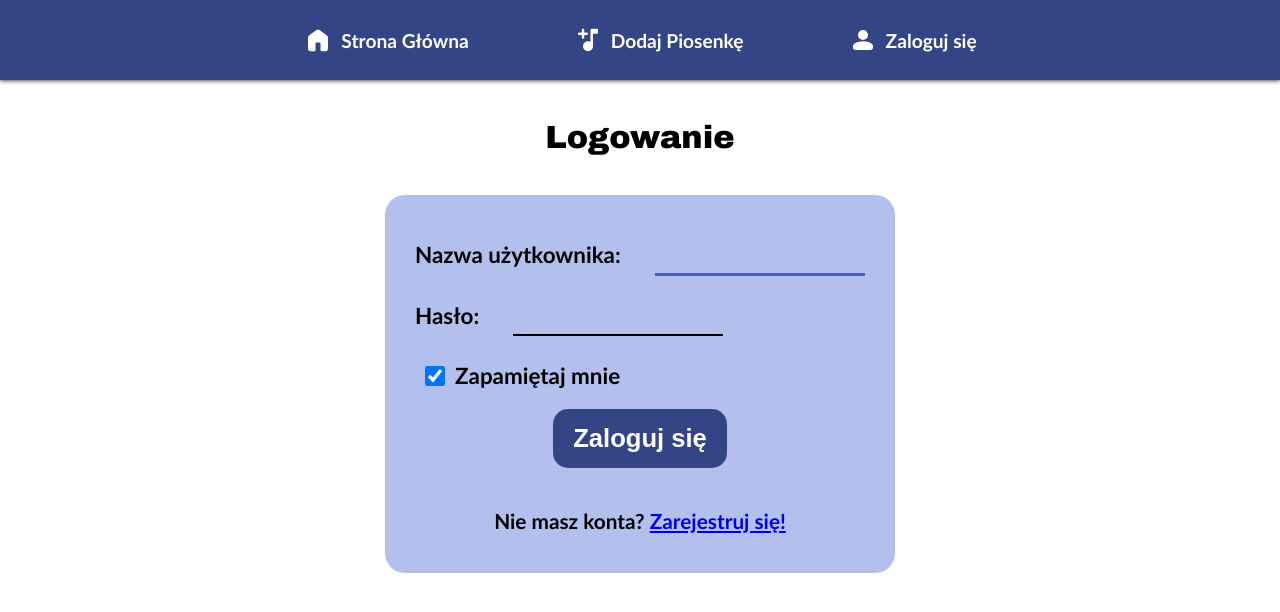
After one commit to broccoli-head/MusicHead, a Django app: page /login/ in a window 1280 px wide. The commit adds this page. Shown: the top 612 px of the page. Run offline with Django 5.2, Linux system fonts and the light colour scheme.

Commit message:
Działa strona logowania i rejestracji

```diff
--- a/MusicHead/strona/static/styl.css
+++ b/MusicHead/strona/static/styl.css
@@ -25,7 +25,7 @@ nav {
     text-decoration: none;
     color: white;
     font-size: 1.2em;
-    padding: 5px 15px;
+    padding: 10px 20px;
     display: flex;
     align-items: center;
     border-radius: 15px;
@@ -42,6 +42,7 @@ nav {
 
 main {
     margin: 120px 15vw;
+    margin-bottom: 0;
 }
 main h1 {
     margin-bottom: 40px;
@@ -73,14 +74,18 @@ form input {
     align-items: center;
 }
 
-.pole {
+.pole, .login input {
     font-size: 1.2em;
     border: none;
     border-bottom: 2px solid black;
+    background-color: transparent;
     outline: none;
 }
-.pole:focus {
-    border-bottom: 3px solid #344585;
+.login input {
+    width: 200px;
+}
+.pole:focus, .login input:focus {
+    border-bottom: 3px solid #4260cb;
 }
 .poleData {
     font-family: Arial, Helvetica, sans-serif;
@@ -98,7 +103,7 @@ form input {
     align-items: center;
 }
 
-#zatwierdz, #przeslijZdjecie {
+#zatwierdz, #przeslijZdjecie, .login button {
     background-color: #344585;
     color: white;
     font-weight: bold;
@@ -108,7 +113,7 @@ form input {
     transition: 0.2s;
 }
 
-#przeslijZdjecie {
+#przeslijZdjecie, .login button {
     width: max-content;
     height: max-content;
     display: flex;
@@ -116,7 +121,7 @@ form input {
     gap: 10px;
     padding: 10px 15px;
 }
-#przeslijZdjecie:hover {
+#przeslijZdjecie:hover, .login button:hover {
     background-color: #495fad;
 }
 
@@ -148,14 +153,84 @@ form input {
 }
 
 .blad {
+    display: flex;
+    gap: 10px;
+    font-size: 1.4em;
+    margin-left: auto;
+    margin-right: auto;
+    margin-bottom: 50px;
+    border: solid 3px rgb(194, 0, 0);
+    border-radius: 20px;
+    background-color: rgb(255, 149, 149);
+    color: rgb(194, 0, 0);
+    padding: 10px 15px;
+    width: fit-content;
+}
+
+.blad p {
+    margin: 0;
+    padding: 0;
+}
+
+#urlError {
     color: red;
     font-weight: bold;
-}
-#wiadomosc {
-    font-size: 1.4em;
-    text-align: center;
-}
-#urlError {
+    font-size: 1.2em;
     display: none;
     margin: 0;
 }
+
+.czerwony {
+    color: red;
+}
+
+.login {
+    margin-left: auto;
+    margin-right: auto;
+    background-color: #b3c0ed;
+    width: 450px;
+    padding: 30px;
+    border-radius: 20px;
+}
+.login input[type="checkbox"] {
+    width: 20px;
+    height: 20px;
+    margin: 0 10px;
+}
+.login button {
+    font-size: 1.6em;
+    padding: 15px 20px;
+    margin-left: auto;
+    margin-right: auto;
+}
+
+form ul, .helptext {
+    display: none;
+}
+form .errorlist {
+    display: block;
+    color: rgb(226, 0, 0);
+    font-size: 1.3em;
+    list-style-type: none;
+    margin: 0;
+    padding: 0;
+}
+
+#loginOpcja {
+    margin-top: 0;
+    margin-bottom: 40px;
+    text-align: center;
+    font-size: 1.3em;
+}
+#rejestracjaOpcja {
+    margin-top: 40px;
+    margin-bottom: 10px;
+    text-align: center;
+    font-size: 1.3em;
+}
+
+.zapamietaj {
+    display: flex;
+    align-items: center;
+    margin-bottom: 20px;
+}
--- a/MusicHead/strona/templates/strona/base.html
+++ b/MusicHead/strona/templates/strona/base.html
@@ -15,7 +15,7 @@
         <ul class="menu">
             <li><a href="/.."><img src="{% static 'icons/home.svg' %}">Strona Główna</a></li>
             <li><a href="/dodaj"><img src="{% static 'icons/add.svg' %}">Dodaj Piosenkę</a></li>
-            <li><a href="#"><img src="{% static 'icons/account.svg' %}">Zaloguj się</a></li>
+            <li><a href="/login"><img src="{% static 'icons/account.svg' %}">Zaloguj się</a></li>
         </ul>
     </nav>
     {% block tresc %}
--- a/MusicHead/strona/templates/strona/glowna.html
+++ b/MusicHead/strona/templates/strona/glowna.html
@@ -7,7 +7,7 @@
     <h2>MusicHead - opinie o piosenkach</h2>
     <div>
         <p>Nie dodano jeszcze żadnych piosenek.</p>
-        <p>Bądź pierwszy - <a href="/strona/dodaj">DODAJ PIOSENKĘ</a></p>
+        <p>Bądź pierwszy - <a href="/dodaj">DODAJ PIOSENKĘ</a></p>
     </div>
 </main>
 {% endblock %}
--- /dev/null
+++ b/MusicHead/strona/templates/strona/login.html
@@ -0,0 +1,19 @@
+{% extends "strona/base.html" %}
+
+{% block tytul %}Zaloguj się - MusicHead{% endblock %}
+
+{% block tresc %}
+<main>
+    <h1>Logowanie</h1>
+    <form class="login" method="post">
+        {% csrf_token %}
+        {{ form.as_p }}
+        <div class="zapamietaj">
+            <input type="checkbox" name="zapamietaj" checked>
+            <label>Zapamiętaj mnie</label><br>
+        </div>
+        <button type="submit">Zaloguj się</button>
+        <p id="rejestracjaOpcja">Nie masz konta? <a href="/rejestracja">Zarejestruj się!</a></p>
+    </form>
+</main>
+{% endblock %}
--- a/MusicHead/strona/urls.py
+++ b/MusicHead/strona/urls.py
@@ -6,4 +6,7 @@ app_name = "strona"
 urlpatterns = [
     path('', views.glowna, name="glowna"),
     path('dodaj/', views.dodaj_piosenke, name="dodaj_piosenke"),
+    path('rejestracja/', views.rejestracja, name='rejestracja'),
+    path('login/', views.zaloguj, name='login'),
+    path('wyloguj/', views.wyloguj, name='wyloguj'),
 ]
--- a/MusicHead/strona/views.py
+++ b/MusicHead/strona/views.py
@@ -1,16 +1,61 @@
-from django.shortcuts import render
+from django.contrib.auth import login, logout
+from django.contrib.auth.forms import UserCreationForm, AuthenticationForm
+from django.shortcuts import render, redirect
 from .models import Piosenka
 
 def glowna(request):
     return render(request, "strona/glowna.html")
 
+
+def rejestracja(request):
+    if request.method == 'POST':
+        formularz = UserCreationForm(request.POST)
+        if formularz.is_valid():
+            uzytkownik = formularz.save()
+            login(request, uzytkownik)
+            return redirect('/')
+    else:
+        formularz = UserCreationForm()
+
+    return render(request, 'strona/rejestracja.html', {'form': formularz})
+
+
+def zaloguj(request):
+    if request.method == 'POST':
+        formularz = AuthenticationForm(data = request.POST)
+        if formularz.is_valid():
+            uzytkownik = formularz.get_user()
+            login(request, uzytkownik)
+
+            if not request.POST.get('zapamietaj'):
+                request.session.set_expiry(0)
+            else:
+                request.session.set_expiry(31536000)
+            return redirect('/')
+    else:
+        formularz = AuthenticationForm()
+    return render(request, 'strona/login.html', {'form': formularz})
+
+
+def wyloguj(request):
+    logout(request)
+    return redirect('/')
+
+
 def dodaj_piosenke(request):
+    if not request.user.is_authenticated:
+        return render(request, "strona/niezalogowany.html")
+
     if request.method == 'POST':
         tytul = request.POST.get("tytul")
         wykonawcy = request.POST.get("wykonawcy")
 
         if not tytul or not wykonawcy:
             wiadomosc = "Pola tytuł oraz wykonawcy są obowiązkowe!"
+            return render(request, "strona/dodaj.html", {"wiadomosc":wiadomosc});
+
+        if Piosenka.objects.filter(tytul=tytul, wykonawcy=wykonawcy).exists():
+            wiadomosc = f'Piosenka o tytule "{tytul}" artysty {wykonawcy} istnieje już w bazie danych!'
             return render(request, "strona/dodaj.html", {"wiadomosc":wiadomosc});
 
         data = request.POST.get("data") if request.POST.get("data") else None   #bez tej linii wyrzuca błąd invalid format data jezeli pole jest puste
```
Also changed, not shown: MusicHead/strona/templates/strona/dodaj.html (+25 -8 lines), MusicHead/strona/templates/strona/niezalogowany.html (added, +12 -0 lines), MusicHead/strona/templates/strona/rejestracja.html (added, +15 -0 lines), MusicHead/strona/static/dodajPiosenke.js (renamed from MusicHead/strona/static/podgladZdjecia.js), MusicHead/strona/static/icons/account.svg, MusicHead/strona/static/icons/add.svg, MusicHead/strona/static/icons/home.svg, MusicHead/strona/static/icons/next.svg, MusicHead/strona/static/icons/upload.svg, MusicHead/strona/static/icons/warning.svg (added).
